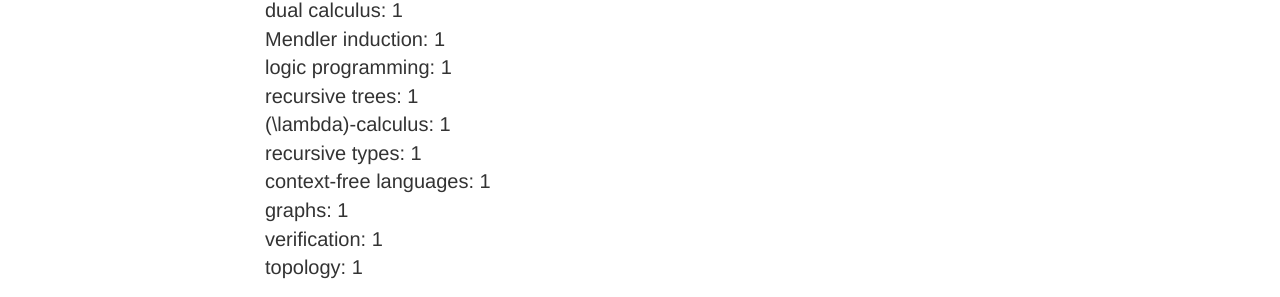
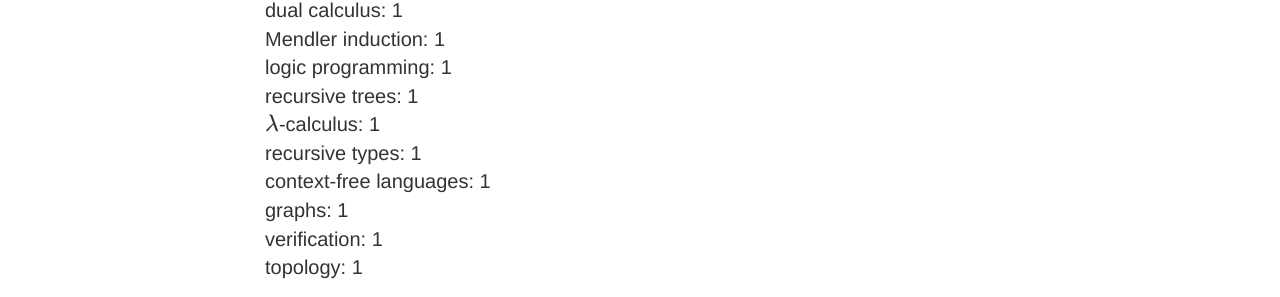
Before and after one commit to heades/blog, a Jekyll site: the page built from _posts/2016-01-04-LFCS16-Topics.md, in a window 1280 px wide. Shown: the part 943-1240 px from the top of the page. Built offline with Jekyll 4.4.1, drawn with Linux system fonts in a browser that asks for light colours; Markdown is read by kramdown in place of the engine named in the settings; formulas are drawn with MathJax 3; comment, search, counter and statistics services are not loaded.

Commit message:
Small fix.

```diff
--- a/_posts/2016-01-04-LFCS16-Topics.md
+++ b/_posts/2016-01-04-LFCS16-Topics.md
@@ -35,7 +35,7 @@ dual calculus: 1<br>
 Mendler induction: 1<br>
 logic programming: 1<br>
 recursive trees: 1<br>
-\(\lambda\)-calculus: 1<br>
+\\(\lambda\\)-calculus: 1<br>
 recursive types: 1<br>
 context-free languages: 1<br>
 graphs: 1<br>
```
